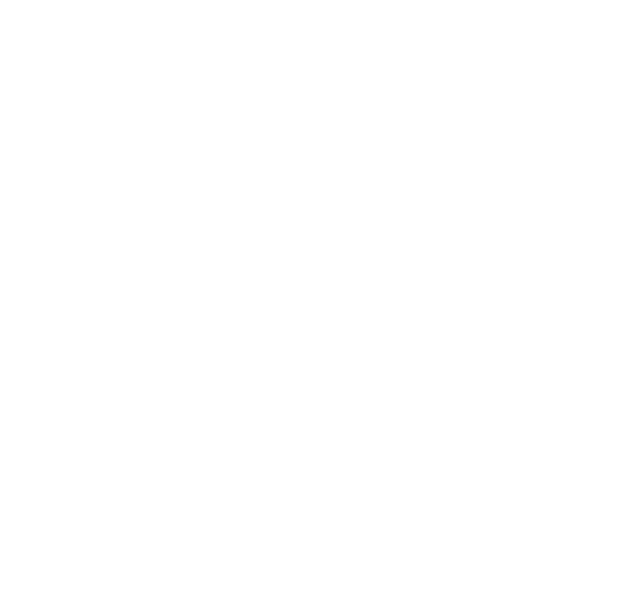
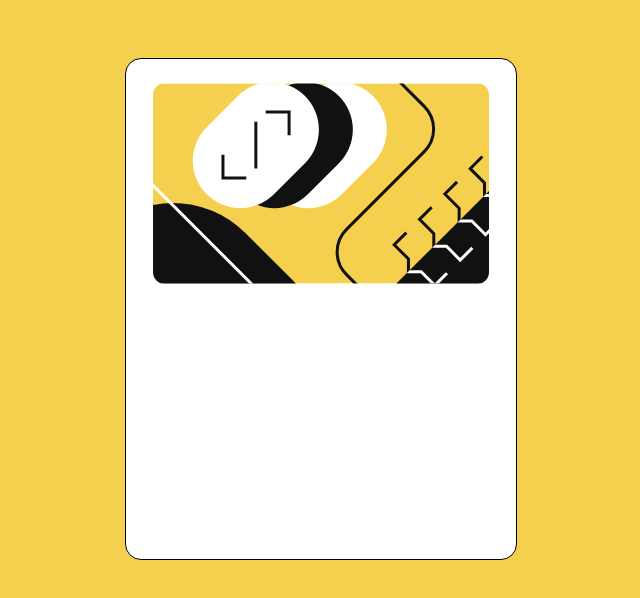
Before and after one commit to muhammadali00-dev/AlgoAcademy-Task5, a plain HTML site: page index.html in a window 1280 px wide. Shown: the whole page, without its empty margins (319-959 px from the left). Drawn offline with Linux system fonts and the light colour scheme.

Commit message:
Div, background, and more have been added.

```diff
--- /dev/null
+++ b/css/inside.css
@@ -0,0 +1,4 @@
+.insvg {
+    margin-top: 24px;
+    border-radius: 12px;
+}
--- a/css/main.css
+++ b/css/main.css
@@ -0,0 +1,17 @@
+* {
+  font-family: "Figtree", sans-serif;
+}
+body {
+  background-color: hsl(47, 88%, 63%);
+  text-align: center;
+}
+
+.tab {
+  display: inline-block;
+  background-color: white;
+  width: 390px;
+  height: 500px;
+  border: 1px solid black;
+  border-radius: 16px;
+  margin-top: 50px;
+}
--- a/index.html
+++ b/index.html
@@ -1,13 +1,116 @@
 <!DOCTYPE html>
 <html lang="en">
-<head>
-    <meta charset="UTF-8">
-    <meta name="viewport" content="width=device-width, initial-scale=1.0">
+  <head>
+    <meta charset="UTF-8" />
+    <meta name="viewport" content="width=device-width, initial-scale=1.0" />
     <title>Task-5</title>
-    <link rel="stylesheet" href="css/main.css">
-</head>
-<body>
+    <link rel="stylesheet" href="css/main.css" />
+    <link rel="stylesheet" href="css/inside.css">
+    <link rel="preconnect" href="https://fonts.gstatic.com" />
+    <link
+      href="https://fonts.googleapis.com/css2?family=Figtree:wght@600;800&display=swap"
+      rel="stylesheet"
+    />
+  </head>
+  <body>
+    <div class="tab">
+      <svg class="insvg"
+        xmlns="http://www.w3.org/2000/svg"
+        width="336"
+        height="201"
+        fill="none"
+        viewBox="0 0 336 201"
+      >
+        <g clip-path="url(#a)">
+          <path fill="#F4D04E" d="M0 .5h336v200H0z" />
+          <rect
+            width="139"
+            height="95"
+            x="87.996"
+            y="77.729"
+            fill="#fff"
+            rx="47.5"
+            transform="rotate(-45 87.996 77.729)"
+          />
+          <rect
+            width="139"
+            height="95"
+            x="54.055"
+            y="77.729"
+            fill="#111"
+            rx="47.5"
+            transform="rotate(-45 54.055 77.729)"
+          />
+          <path
+            fill="#111"
+            d="M234.864 209.036 451.4-7.5l67.175 67.175-216.536 216.536z"
+          />
+          <rect
+            width="139"
+            height="95"
+            x="20.114"
+            y="77.729"
+            fill="#fff"
+            rx="47.5"
+            transform="rotate(-45 20.114 77.729)"
+          />
+          <rect
+            width="204.19"
+            height="270.554"
+            fill="#111"
+            rx="102.095"
+            transform="scale(-1 1) rotate(45 -103.887 14.564)"
+          />
+          <path
+            stroke="#fff"
+            stroke-width="3"
+            d="m6.69-357.5 135.583 135.727c12.481 12.494 12.481 32.737 0 45.231L-45.544 11.475c-12.481 12.494-12.481 32.737 0 45.23L107.088 209.5"
+          />
+          <path
+            stroke="#111"
+            stroke-width="3"
+            d="M69.965 71.719v23.334h23.334M136.079 52.273V28.94h-23.334M102.845 38.838v46.67M210.364-37.5l60.873 60.873c12.497 12.496 12.497 32.758 0 45.254l-77.745 77.746c-12.497 12.496-12.497 32.758 0 45.254l69.872 69.873"
+          />
+          <path
+            stroke="#111"
+            stroke-width="3"
+            d="m253.339 149.574-12.144 12.145 14.256 14.257v12.672h12.673l13.729 13.729 12.145-12.145M278.685 124.228l-12.145 12.145 14.257 14.257v12.673h12.673l13.729 13.729 12.145-12.145M304.031 98.883l-12.145 12.144 14.257 14.257v12.673h12.673l13.729 13.729 12.144-12.145M329.376 73.537l-12.145 12.145 14.257 14.257v12.672h12.673l13.729 13.729 12.145-12.144"
+          />
+          <path
+            stroke="#fff"
+            stroke-width="5"
+            d="m354.722 48.191-12.145 12.145 14.257 14.257v12.673h12.673l13.729 13.729 12.145-12.145"
+          />
+          <mask
+            id="b"
+            width="285"
+            height="285"
+            x="234"
+            y="-8"
+            maskUnits="userSpaceOnUse"
+            style="mask-type: alpha"
+          >
+            <path
+              fill="#111"
+              d="M234.864 209.036 451.4-7.5l67.175 67.175-216.536 216.536z"
+            />
+          </mask>
+          <g stroke="#fff" mask="url(#b)">
+            <path
+              stroke-width="3"
+              d="m253.339 149.574-12.144 12.145 14.256 14.257v12.672h12.673l13.729 13.729 12.145-12.145M278.685 124.228l-12.145 12.145 14.257 14.257v12.673h12.673l13.729 13.729 12.145-12.145M304.031 98.883l-12.145 12.144 14.257 14.257v12.673h12.673l13.729 13.729 12.144-12.145M329.376 73.537l-12.145 12.145 14.257 14.257v12.672h12.673l13.729 13.729 12.145-12.145"
+            />
+            <path
+              stroke-width="5"
+              d="m354.722 48.191-12.145 12.145 14.257 14.257v12.673h12.673l13.729 13.729 12.145-12.145"
+            />
+          </g>
+        </g>
+        <defs>
+          <clipPath id="a"><path fill="#fff" d="M0 .5h336v200H0z" /></clipPath>
+        </defs>
 
-
-</body>
+      </svg>
+    </div>
+  </body>
 </html>
```
